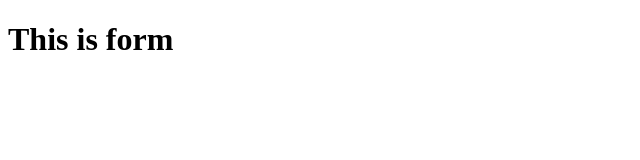
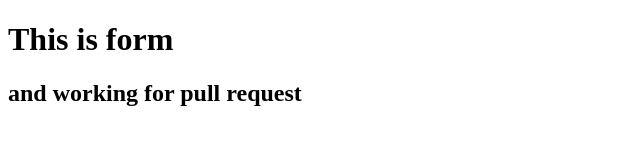
Before and after one commit to DevAman2317/MentorSession, a plain HTML site: page form.html in a window 1280 px wide. Shown: the whole page, without its empty margins (0-640 px from the left). Drawn offline with Linux system fonts and the light colour scheme.

Commit message:
added form

```diff
--- a/form.html
+++ b/form.html
@@ -8,5 +8,6 @@
 </head>
 <body>
     <h1>This is form</h1>
+    <h2>and working for pull request </h2>
 </body>
 </html>
```
